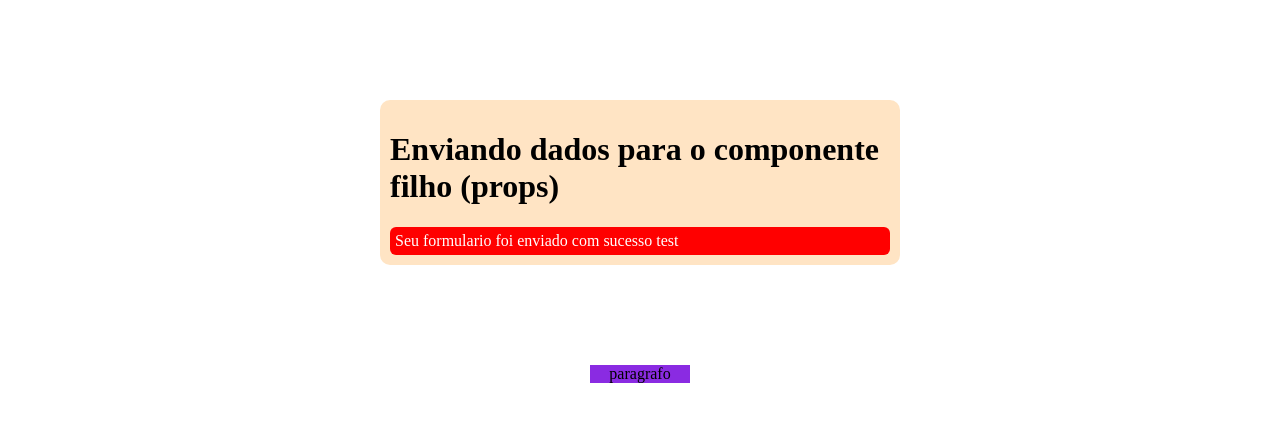
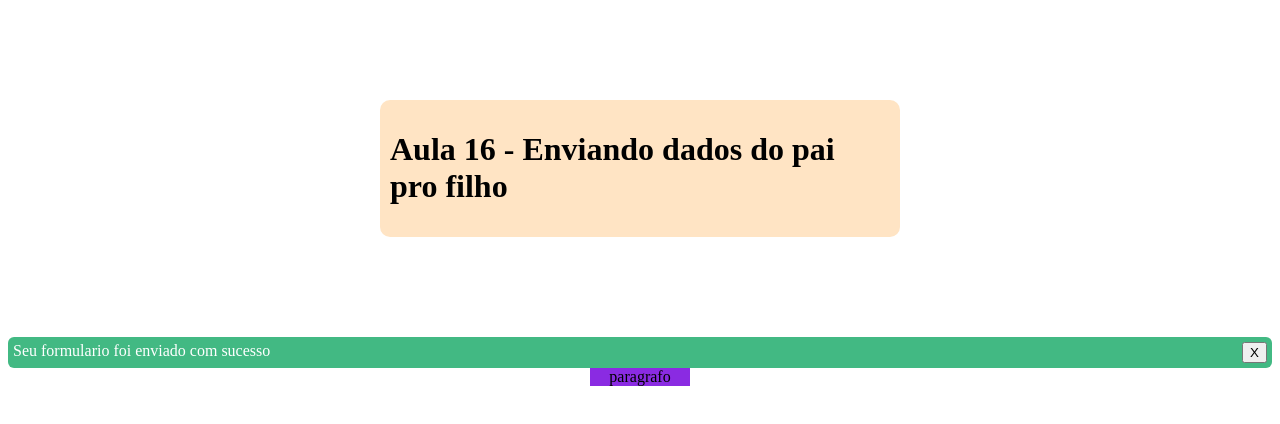
Before and after one commit to Ricardomjr-10/vuejsjornadadev, a Vue app: page / in a window 1280 px wide. Shown: the top 424 px of the page. Built offline with nearby package versions, Linux system fonts and the light colour scheme; the HTML template or start-up script is replaced by a standard one.

Commit message:
aula 16 button

```diff
--- a/src/App.vue
+++ b/src/App.vue
@@ -1,23 +1,22 @@
 <template>
   <div>
-   <Aula_15 :variant="variant"/>
+   <Aula_16 :variant="variant"/>
   </div>
   <p>paragrafo</p>
 </template>
 
 <script>
-import Aula_15 from './components/Aula_15.vue';
-
+import Aula_16 from './components/Aula_16.vue';
 
 
 export default {
   name: 'App',
   components: {
-    Aula_15
+    Aula_16
   },
   data () {
     return {
-      variant:'danger'
+     variant: 'success'
     }
   }
 }
--- a/src/components/Aula_15.vue
+++ b/src/components/Aula_15.vue
@@ -20,11 +20,6 @@ export default {
         variant:{
             type: String,
             default: ''
-        },
-
-        test: {
-            type: String,
-            default: 'test'
         }
     },
     computed: {
--- a/src/components/Aula_16.vue
+++ b/src/components/Aula_16.vue
@@ -1,12 +1,45 @@
 <template>
     <div class="container">
         <h1>Aula 16 - Enviando dados do pai pro filho</h1>
+        <!-- <pai> - props
+              <filho>
+                <neto> - emit -->
     </div>
+    <div :class="baseClass">
+            {{ text }}
+            <slot />
+            <button>
+                X
+            </button>
+        </div>
 </template>
 
 <script>
 export default {
+    data() {
+        return {
+            text:'Seu formulario foi enviado com sucesso'
+        }
+    },
+    props: {
+        variant:{
+            type: String,
+            default: ''
+        },
 
+        test: {
+            type: String,
+            default: 'test'
+        }
+    },
+    computed: {
+        baseClass() {
+            return [
+                'alert',
+                this.variant ? `alert-${this.variant}` : ''
+            ]
+        }
+    }
 }
 
 </script>
@@ -19,4 +52,23 @@ export default {
     padding: 10px;
     border-radius: 10px;
 }
+
+.alert {
+    display: flex;
+    justify-content: space-between;
+    padding: 5px;
+    border-radius: 6px;
+    color: gray;
+    background: #ddd;
+}
+
+.alert-success {
+    background: #42b983;
+    color: #fff;
+}
+
+.alert-danger {
+    background: red;
+    color: #fff;
+}
 </style>
```
